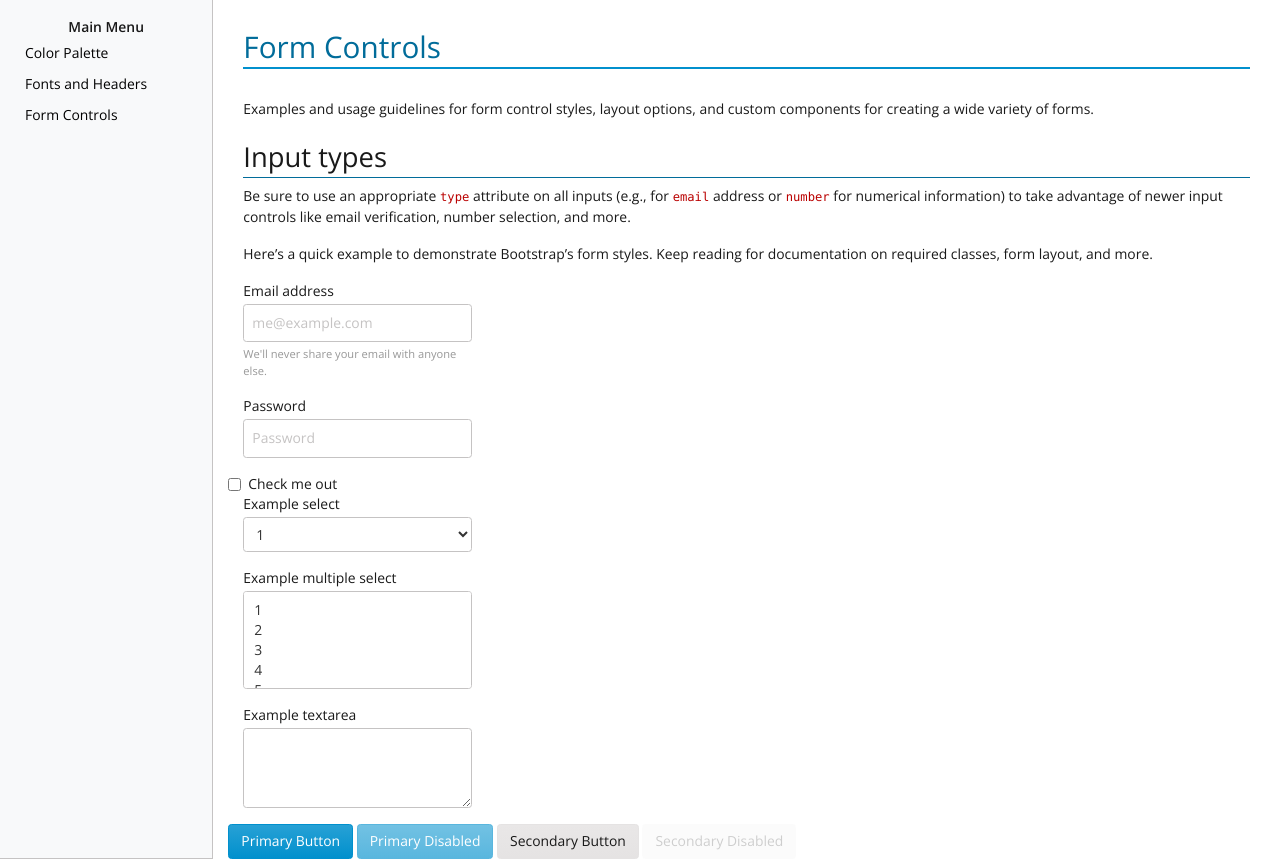
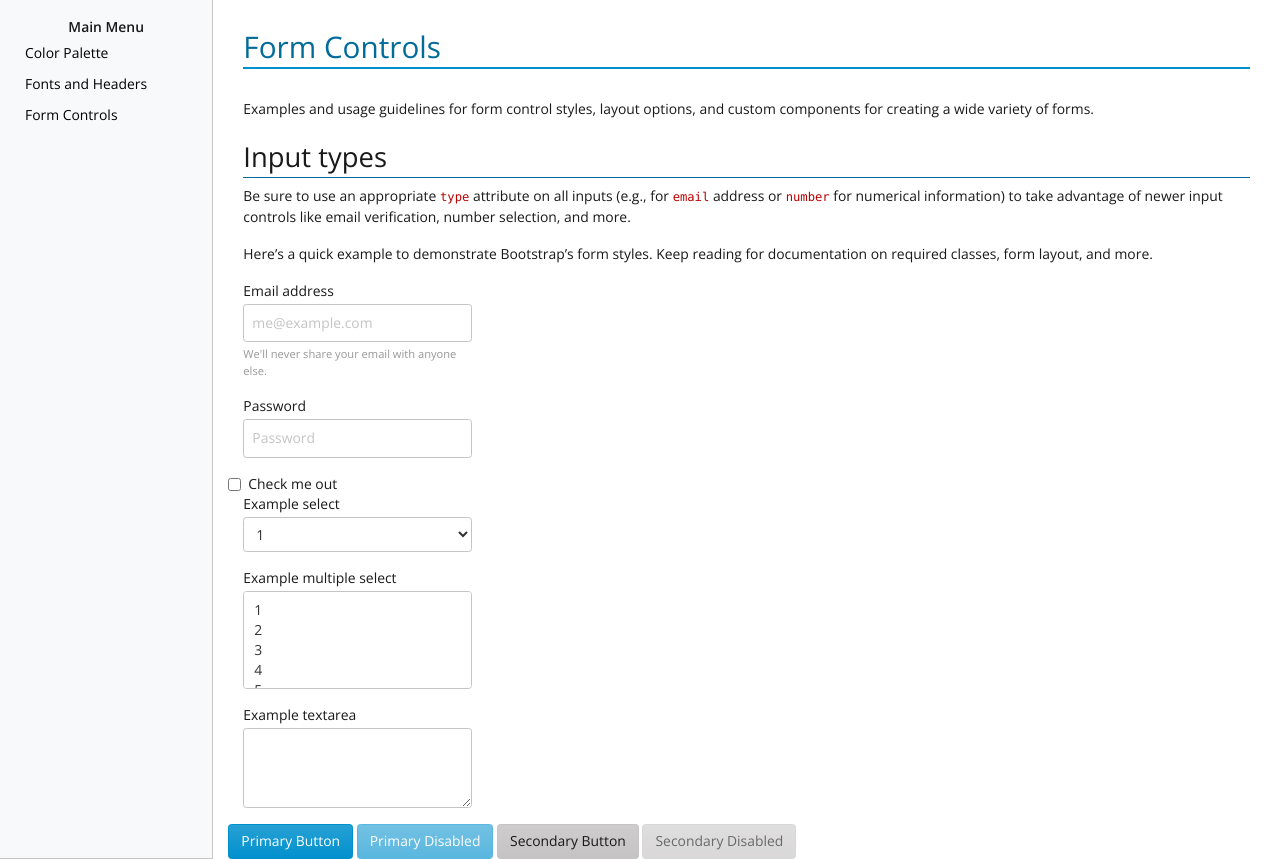
Before and after one commit to autodatadirect/add-style, a website: page docs/formcontrols.html in a window 1280 px wide. Shown: the part 66-925 px from the top of the page. Drawn offline with nearby package versions, Linux system fonts and the light colour scheme; files that its build step writes are made by us from their sources.

Commit message:
Modified light gray button color

```diff
--- a/docs/formcontrols.html
+++ b/docs/formcontrols.html
@@ -97,7 +97,7 @@
             <button type="submit" class="btn btn-primary">Primary Button</button>
             <button type="submit" class="btn btn-primary" disabled>Primary Disabled</button>
             <button type="submit" class="btn btn-light">Secondary Button</button>
-            <button type="submit" class="btn" disabled>Secondary Disabled</button>
+            <button type="submit" class="btn btn-light" disabled>Secondary Disabled</button>
 
           </form>
         </div>
--- a/scss/_variables.scss
+++ b/scss/_variables.scss
@@ -79,7 +79,7 @@ $theme-colors: (
     warning: $yellow,
     caution: $orange,
     danger: $red,
-    light: $gray-300,
+    light: $gray-400,
     dark: $gray-800
 ) !default;
 
```
